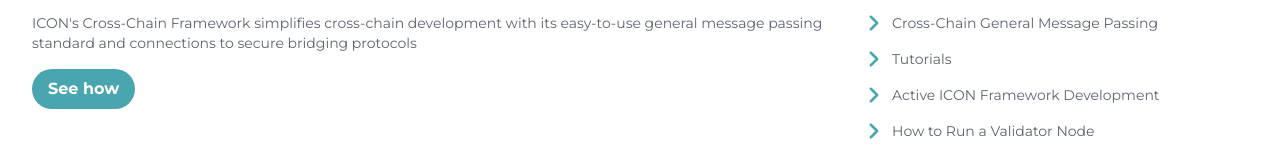
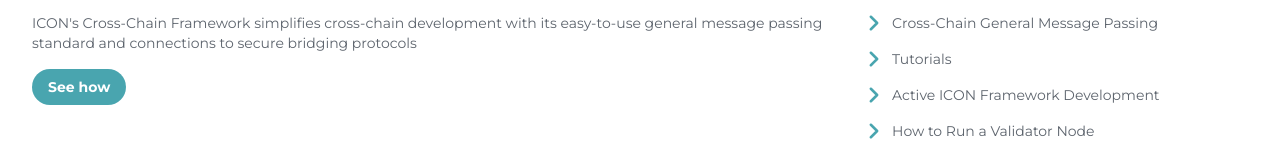
Before and after one commit to icon-community/docs.icon.community, a Next.js app: page / in a window 1280 px wide. Shown: the part 699-858 px from the top of the page. Built offline with nearby package versions, Linux system fonts and the light colour scheme.

Commit message:
Update index.mdx

```diff
--- a/pages/index.mdx
+++ b/pages/index.mdx
@@ -31,7 +31,7 @@
         <div className='col-span-1 sm:col-span-2 py-6 px-4  transition-all group space-y-4'>
             <h3 className='w-full sm:w-1/2 font-exo text-xl sm:text-3xl text-xteal '>Go Cross-chain with ICON, no matter your home  blockchain</h3>
             <p className='text-sm sm:text-md '>ICON's Cross-Chain Framework simplifies cross-chain development with its easy-to-use general message passing standard and connections to secure bridging protocols</p>
-            <Link className='transition-all group-hover:grayscale-0 bg-xteal block w-fit px-4 py-2 rounded-full grayscale-[50%] text-white font-bold' href='/welcome'>See how</Link>
+            <Link className='transition-all group-hover:grayscale-0 bg-xteal block w-fit px-4 py-2 rounded-full grayscale-[50%] text-white text-sm font-bold' href='/welcome'>See how</Link>
         </div>
         <div className='col-span-1 py-6 px-4 flex flex-col space-y-4 group'>
             <h3 className='font-exo text-xl sm:text-3xl text-xteal'>Dive into <br></br>Specific Content</h3>
```
